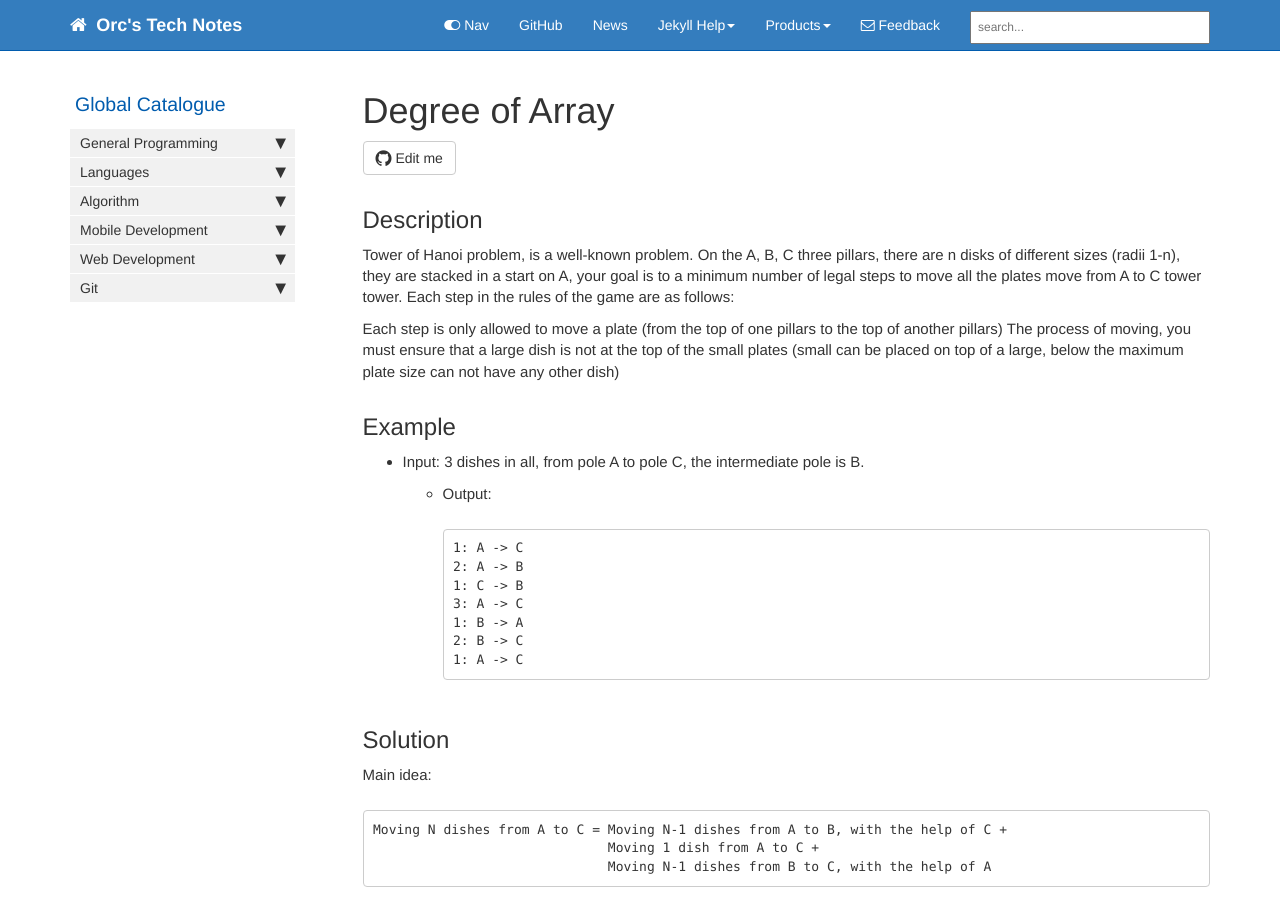
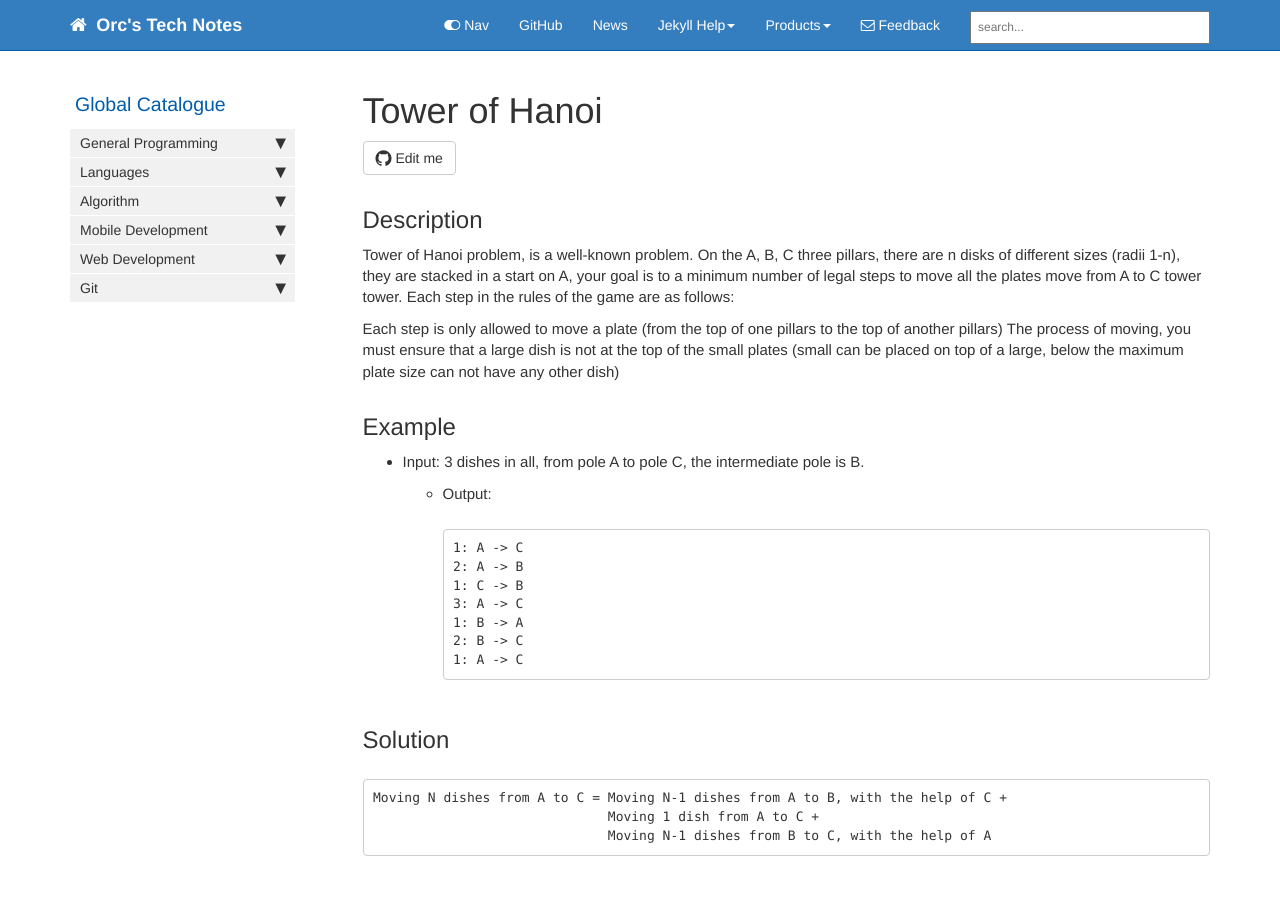
Before and after one commit to HungryOrc/hungryorc.github.io, a Jekyll site: the page built from pages/algorithm/algorithm_tower_of_hanoi.md, in a window 1280 px wide and 900 px high. Built offline with Jekyll 4.4.1, drawn with Linux system fonts in a browser that asks for light colours; nearby versions of some CDN libraries; comment, search, counter and statistics services are not loaded.

Commit message:
Update algorithm_tower_of_hanoi.md

````diff
--- a/pages/algorithm/algorithm_tower_of_hanoi.md
+++ b/pages/algorithm/algorithm_tower_of_hanoi.md
@@ -1,10 +1,10 @@
 ---
-title: "Degree of Array"
-tags: [algorithm, subarray]
+title: "Tower of Hanoi"
+tags: [algorithm, recursion]
 keywords:
 summary:
 sidebar: mydoc_sidebar
-permalink: algorithm_degree_of_array.html
+permalink: algorithm_tower_of_hanoi.html
 folder: algorithm
 toc: false
 ---
@@ -32,7 +32,6 @@
     ```
 
 ## Solution
-Main idea:
 ```
 Moving N dishes from A to C = Moving N-1 dishes from A to B, with the help of C +
                               Moving 1 dish from A to C +
@@ -41,10 +40,9 @@
 
 ### Complexity
 
-#### Time: O(2^n)
-T(n) = 2 * T(n-1) + 1, so you can get the answer...
-
-#### Space: O(n)
+* Time: O(2^n)
+  * T(n) = 2 * T(n-1) + 1, so you can get the answer...
+* Space: O(n)
 
 ### Java
 This solution is a bit different to the requirement of the question above, but the overall methodology is the same.
@@ -52,24 +50,23 @@
 ```java
 public class Hanoi {
 
-	public void hanoiMove(int dishNum, char from, char to, char inter) {
-		if (dishNum == 1) {
-			System.out.println("1: " + from + " -> " + to);
-			return;
-		}
-
-		hanoiMove(dishNum - 1, from, inter, to);
-
-		System.out.println(dishNum + ": " + from + " -> " + to);
-
-		hanoiMove(dishNum - 1, inter, to, from);
+    public void hanoiMove(int dishNum, char from, char to, char inter) {
+	if (dishNum == 1) {
+	    System.out.println("1: " + from + " -> " + to);
+	    return;
 	}
 
-	public static void main(String[] args) {
-		Hanoi hano = new Hanoi();
+	hanoiMove(dishNum - 1, from, inter, to);
 
-		hano.hanoiMove(4, 'A', 'C', 'B');
-	}
+	System.out.println(dishNum + ": " + from + " -> " + to);
+
+	hanoiMove(dishNum - 1, inter, to, from);
+    }
+
+    public static void main(String[] args) {
+	Hanoi hano = new Hanoi();
+	hano.hanoiMove(4, 'A', 'C', 'B');
+    }
 }
 ```
 
````
